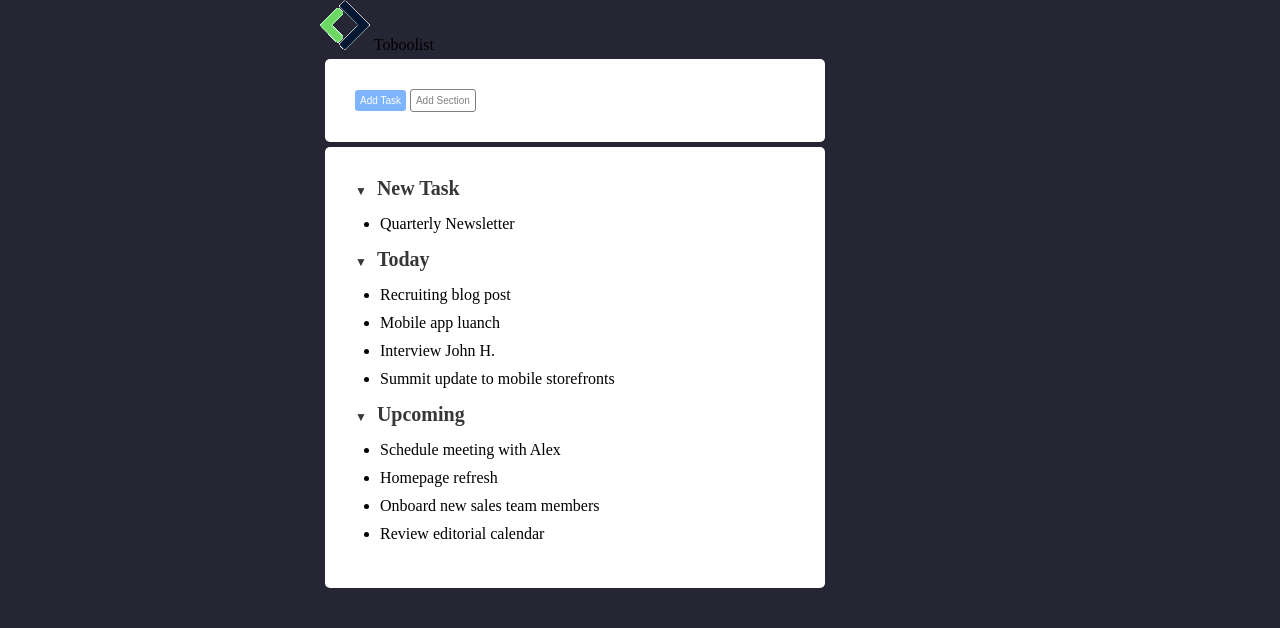
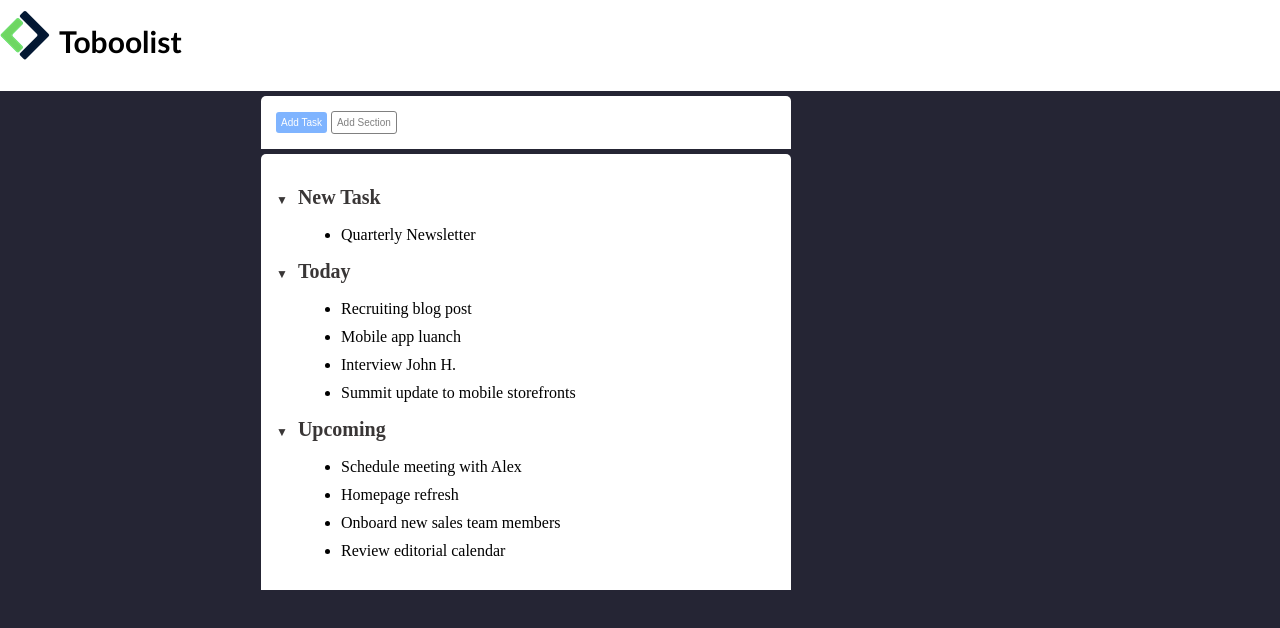
Before and after one commit to AlessioMaria5/html-css-toboolist, a plain HTML site: page index.html in a window 1280 px wide. Drawn offline with Linux system fonts and the light colour scheme.

Commit message:
Header completo

```diff
--- a/css/style.css
+++ b/css/style.css
@@ -1,41 +1,56 @@
-* {
-    margin: 0;
-    padding: 0;
-    box-sizing: border-box;
+
+body {
+    width: 100%;
+    height: 100%;
+    margin: auto;
+    background-color: rgb(37, 37, 52);
 }
 
+header {
 
-h2:before {
-
-    content: "\25BC";
-    font-size: 12px;
-    margin-right: 10px;
+    width: 100%;
+    margin: 0px;
+    padding-bottom: 10px;
+    padding-top: 10px;
+    background-color: white;
+    line-height: 10px;
 
 
 }
 
-h2 {
+header span {
 
-   font-size: 20px;
-   color: rgb(57, 54, 54);
+    margin-left: 5px;
+    line-height: 20px;
+    display: inline-block;
+    vertical-align: middle;
+    width: 100px;
+    height: 50px;
+    font-size: 30px;
+    font-weight: bold;
+    font-family: 'Gill Sans', 'Gill Sans MT', Calibri, 'Trebuchet MS', sans-serif;
+
+
 }
 
+main {
 
-body {
-    width: 50%;
+    width: 60%;
     margin: auto;
-    background-color: rgb(37, 37, 52);
 }
 
 .section {
 
     background-color: white;
-    padding: 30px;
+    padding: 15px;
     width: 500px;
     margin: 5px;
-    border-radius: 5px;
+    border-radius: 5px 5px 0px 0px;
 
 }
+
+
+
 
 
 ul {
@@ -71,3 +86,24 @@ li {
     padding: 5px 5px 5px 5px;
     font-size: 10px;
 }
+
+/* BUTTONS */
+
+/* TEXT */
+
+h2:before {
+
+    content: "\25BC";
+    font-size: 12px;
+    margin-right: 10px;
+
+
+}
+
+h2 {
+
+   font-size: 20px;
+   color: rgb(57, 54, 54);
+}
+
+/* TEXT */
```
